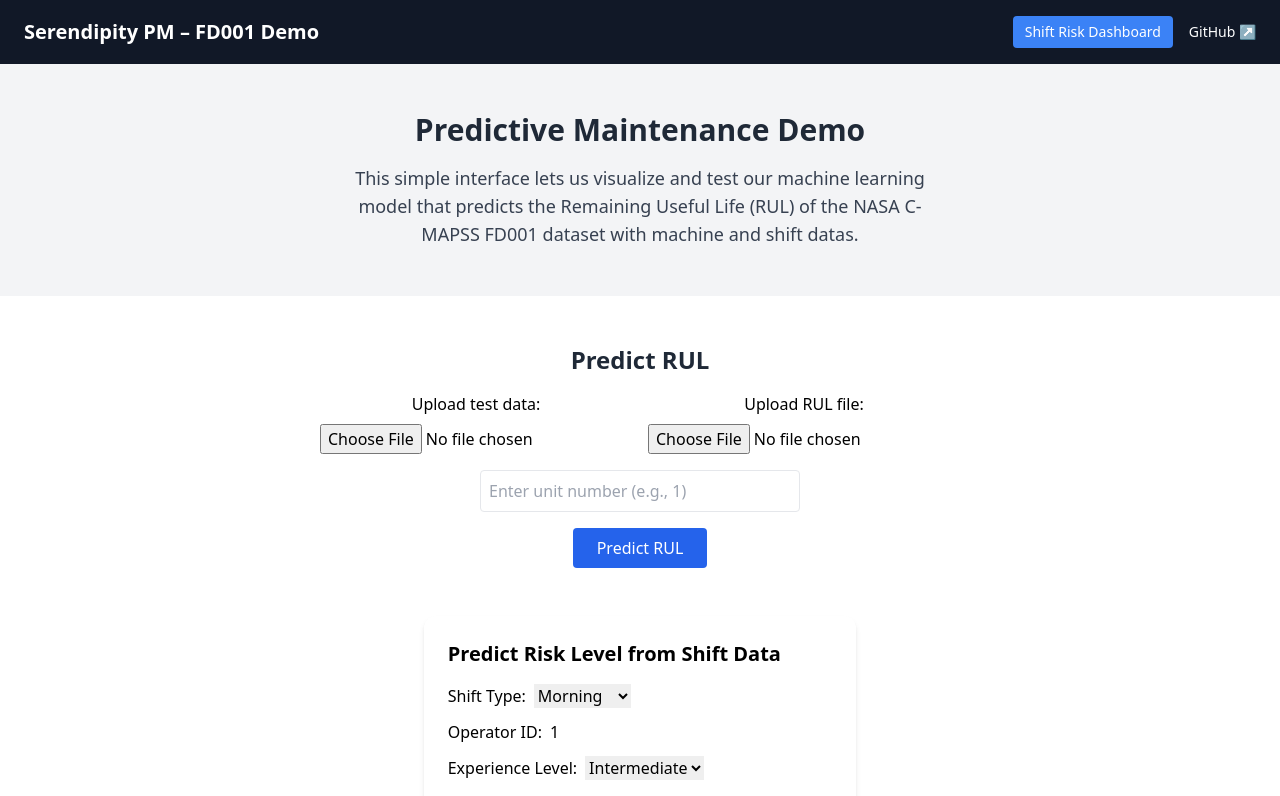
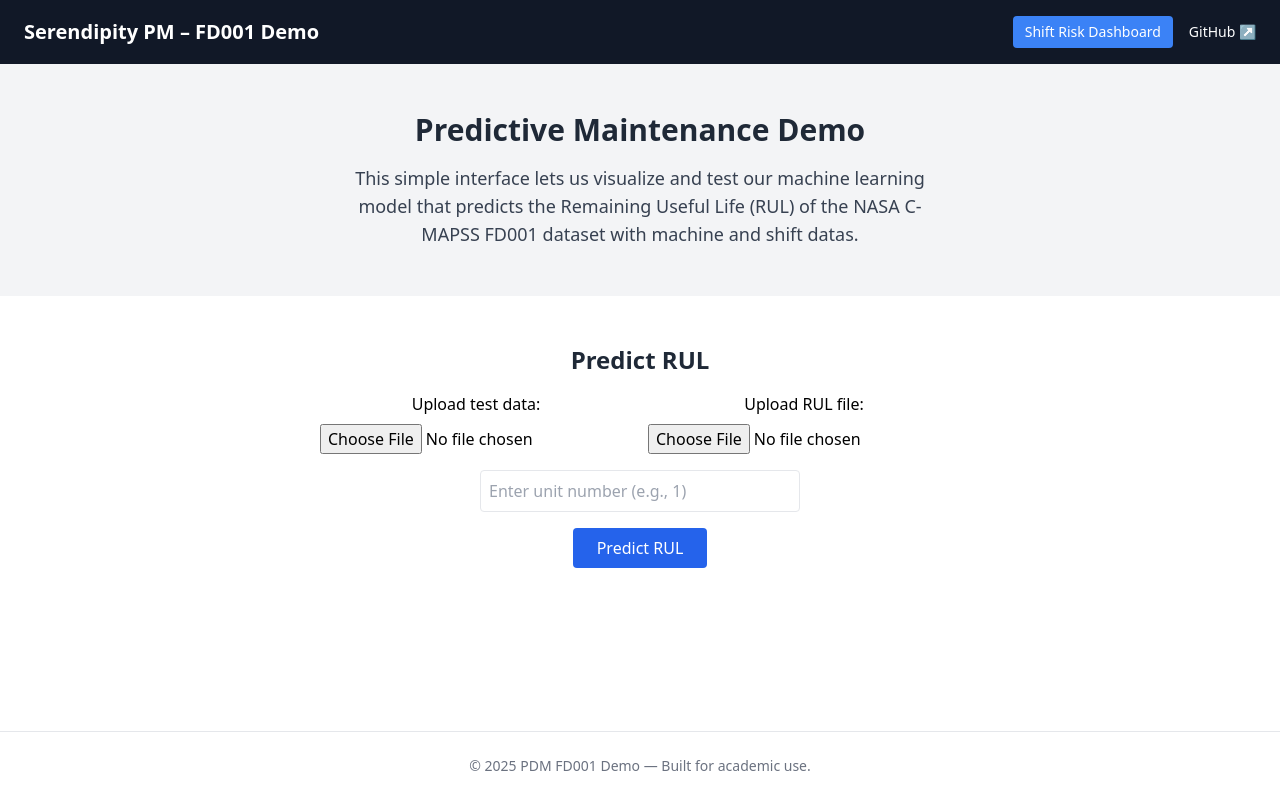
Before and after one commit to Serendipity-PdM/pdm-algo-demo, a React (Vite) app: page / in a window 1280 px wide. Shown: the top 796 px of the page. Built offline with nearby package versions, Linux system fonts and the light colour scheme.

Commit message:
removes shift form from main page

```diff
--- a/src/App.jsx
+++ b/src/App.jsx
@@ -20,7 +20,7 @@ const App = () => {
               <>
                 <Hero />
                 <PredictionForm />
-                <ShiftPredictionForm />
+                {/* <ShiftPredictionForm /> */}
               </>
             }
           />
```
